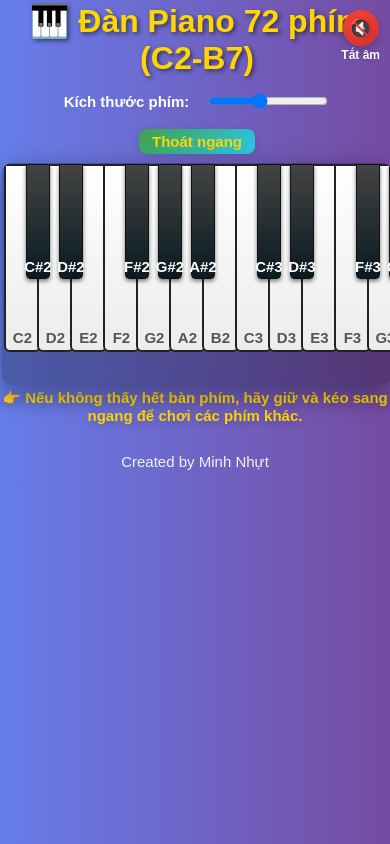
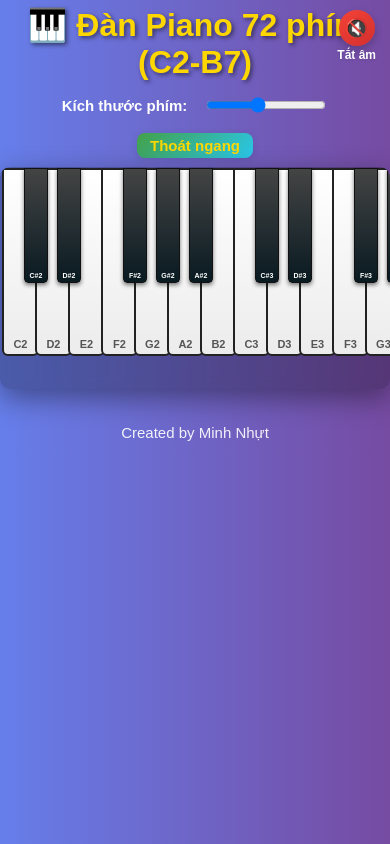
Before and after one commit to nhut990/piano, a plain HTML site: page 4/index.html in a window 390 px wide. Both pictures are taken after a click on the button "Chế độ ngang". Drawn offline with Linux system fonts and the light colour scheme; no server answers.

Commit message:
Update index.html

```diff
--- a/4/index.html
+++ b/4/index.html
@@ -5,7 +5,7 @@
   <meta name="viewport" content="width=device-width,initial-scale=1.0">
   <title>🎹 Đàn Piano 72 phím (C2-B7)</title>
   <style>
-    body { font-family: Arial, sans-serif; background: linear-gradient(135deg,#667eea 0%,#764ba2 100%); margin:0; padding:0; min-height:100vh;}
+    body { font-family: Arial, sans-serif; background: linear-gradient(135deg,#667eea 0%,#764ba2 100%); margin:0; padding:0; min-height:100vh; }
     .container { width:100%; max-width:1600px; margin:auto; position:relative; padding:28px 0 14px;}
     h1 { color: #FFD700; text-align: center; text-shadow: 2px 2px 4px rgba(0,0,0,0.5); margin: 0 0 10px 0;}
 
@@ -13,8 +13,13 @@
       text-align: center; margin-bottom: 9px;
       display: flex; justify-content: center; gap:14px; align-items:center; flex-wrap: wrap;
     }
-    .size-label { color: #fff; font-weight: bold; font-size: 15px; margin-right:3px;}
-    .size-slider { width: 120px; height: 24px; }
+
+    .size-label {
+      color: #fff; font-weight: bold; font-size: 15px; margin-right:3px;
+    }
+    .size-slider {
+      width: 120px; height: 24px;
+    }
     .fullscreen-btn {
       background: linear-gradient(137deg,#2ac7ec,#2caf97); color: #fff; border: none; border-radius: 8px; padding: 4px 13px;
       font-size: 15px; font-weight: bold; cursor: pointer; box-shadow: 0 2px 8px rgba(0,0,0,0.11); transition: all 0.13s;
@@ -29,21 +34,9 @@
     .sound-toggle.muted { background: linear-gradient(145deg, #f44336, #d32f2f);}
     .sound-toggle:active { transform: scale(0.96); }
     .sound-status { color: white; font-size: 12px; font-weight: bold; margin-top: 2px; text-shadow: 0 1px 3px rgba(0,0,0,0.14); }
-    .loading-status { text-align: center; color: #FFD700; font-size: 13px; margin: 7px 0 10px 0; font-weight: bold; pointer-events: none; }
+    .loading-status { text-align: center; color: #FFD700; font-size: 13px; margin: 7px 0 10px 0; font-weight: bold; pointer-events:none;}
     #alert { text-align: center; color: #f44336; background: #fff2f2; border-radius: 7px; font-size: 14px; font-weight:bold;
       margin: 11px auto 0 auto; max-width: 320px; padding: 8px 11px; display: none; box-shadow: 0 2px 10px rgba(0,0,0,0.08); border: 1px solid #ffd9d9;
-    }
-    .scroll-tip {
-      text-align: center;
-      color: #FFD700;
-      font-size: 15px;
-      margin: 2px auto 10px auto;
-      font-weight: bold;
-      text-shadow: 0 2px 10px rgba(20,20,20,0.2);
-      display: block;
-    }
-    @media (min-width: 800px) {
-      .scroll-tip { display: none; }
     }
     .piano-container {
       background: rgba(0,0,0,0.27); backdrop-filter: blur(8px);
@@ -52,27 +45,11 @@
       overflow-x: auto;
       transition: all 0.2s;
       cursor: grab;
-      scrollbar-width: thin;
-      scrollbar-color: #FFD700 #2ac7ec;
-      overscroll-behavior-x: contain;
-      -webkit-overflow-scrolling: touch;
-      touch-action: pan-x;
-    }
-    .piano-container::-webkit-scrollbar {
-      height: 9px;
-      background: #2ac7ec;
-      border-radius: 6px;
-    }
-    .piano-container::-webkit-scrollbar-thumb {
-      background: #FFD700;
-      border-radius: 5px;
     }
     .piano {
       position: relative; height: 180px; min-width: 2376px; margin: 0 auto;
       user-select: none;
       transition: all 0.25s;
-      -webkit-user-select: none;
-      touch-action: none;
     }
     .white-key { position: absolute; background: linear-gradient(to bottom, #fff 0%, #ececec 100%);
       border: 2px solid #222; border-radius: 0 0 6px 6px; cursor: pointer; user-select: none; display: flex;
@@ -87,6 +64,7 @@
     .black-key:active { background: linear-gradient(137deg, #b3e5fc 0%, #2ac7ec 100%);}
     .created-by-footer { text-align: center; color: #fff; font-size: 15px; opacity: 0.91; margin: 29px auto 12px auto; width: 100%; }
 
+    /* Fullscreen ngang khi body có class .landscape */
     body.landscape .piano-container {
       max-width: 100vw;
       height: 220px;
@@ -100,28 +78,32 @@
       min-height: 100vw;
       background: linear-gradient(90deg,#667eea 0%,#764ba2 100%);
     }
-    @media (max-width: 2400px){ .piano { width:2392px; max-width:98vw;} }
-    @media (max-width: 1900px){ .piano { width:1910px;} }
-    @media (max-width: 1290px){ .piano { width:1260px;} }
+
+    /* Điều chỉnh responsive, giữ phím tràn ngang khi nhỏ */
+    @media (max-width: 2400px){
+      .piano { width:2392px; max-width:98vw;}
+    }
+    @media (max-width: 1900px){
+      .piano { width:1910px;}
+    }
+    @media (max-width: 1290px){
+      .piano { width:1260px;}
+    }
     @media (max-width: 900px){
       .piano-container{max-width:99vw;}
       .piano{width:930px;}
-      .black-key, .white-key { font-size: 11px !important; }
+    }
+    @media (max-width: 1000px){
+      .container{padding:13px 0;}
     }
     @media (max-width: 700px){
       .piano{width:650px;}
       .piano-container{padding:3px;}
-      .black-key, .white-key { font-size: 13px !important; }
     }
     @media (max-width: 650px){
       .piano{width:99vw;}
       .container{padding:6px 0;}
       .piano-container{padding:1px;}
-    }
-    @media (max-width: 500px) {
-      .black-key, .white-key { font-size: 15px !important;}
-      .piano{height:110px !important;}
-      .container{padding:2px;}
     }
   </style>
 </head>
@@ -134,6 +116,7 @@
       <span class="sound-status" id="soundStatus">Tắt âm</span>
     </div>
     <h1>🎹 Đàn Piano 72 phím (C2-B7)</h1>
+    <!-- Control bar for fullscreen and key size -->
     <div class="control-bar">
       <span class="size-label">Kích thước phím:</span>
       <input type="range" min="18" max="54" value="33" step="1" class="size-slider" id="keySizeSlider">
@@ -141,13 +124,13 @@
     </div>
     <div class="loading-status" id="loadingStatus">⏳ Đang tải Piano...</div>
     <div id="alert"></div>
-    <div class="piano-container" id="pianoContainer">
+    <div class="piano-container">
       <div class="piano" id="piano"></div>
     </div>
   </div>
-  <div class="scroll-tip">👉 Nếu không thấy hết bàn phím, hãy giữ và kéo sang ngang để chơi các phím khác.</div>
   <div class="created-by-footer">Created by Minh Nhựt</div>
   <script>
+    // Mảng nốt trắng từ C2 đến B7
     const WHITE_NOTES = [
       "C2","D2","E2","F2","G2","A2","B2",
       "C3","D3","E3","F3","G3","A3","B3",
@@ -170,12 +153,15 @@
       {note:"C#7",pos:"C7"}, {note:"D#7",pos:"D7"},
       {note:"F#7",pos:"F7"}, {note:"G#7",pos:"G7"}, {note:"A#7",pos:"A7"},
     ];
+
+    // Biến cho control kích thước/key size
     let whiteKeyWidth = 33, blackKeyWidth = 22, whiteKeyHeight = 180, blackKeyHeight = 110;
     function getWhiteKeyPosX() {
       let obj = {};
       WHITE_NOTES.forEach((note,i)=>{obj[note]=i*whiteKeyWidth;});
       return obj;
     }
+
     const pianoNotesAll = WHITE_NOTES.concat(BLACK_NOTES_LAYOUT.map(n=>n.note)).sort((a,b) => {
       function noteMidi(note) {
         const ORDER = {"C":0,"C#":1,"D":2,"D#":3,"E":4,"F":5,"F#":6,"G":7,"G#":8,"A":9,"A#":10,"B":11};
@@ -252,6 +238,7 @@
       const whiteKeyPosX = getWhiteKeyPosX();
       const pianoDiv = document.getElementById('piano');
       pianoDiv.innerHTML = '';
+      // Đặt width/height động cho piano
       pianoDiv.style.height = whiteKeyHeight + "px";
       pianoDiv.style.width = (WHITE_NOTES.length*whiteKeyWidth) + "px";
       WHITE_NOTES.forEach((note, i) => {
@@ -396,13 +383,14 @@
     // Chức năng fullscreen landscape
     const fullscreenBtn = document.getElementById('fullscreenBtn');
     let isLandscape = false;
+
     function setLandscapeMode(active) {
       isLandscape = !!active;
       if(isLandscape){
         document.body.classList.add('landscape');
         fullscreenBtn.classList.add('active');
         fullscreenBtn.textContent = 'Thoát ngang';
-        let pianoCont = document.getElementById('pianoContainer');
+        let pianoCont = document.querySelector('.piano-container');
         pianoCont.scrollLeft = 0;
       }else{
         document.body.classList.remove('landscape');
@@ -413,59 +401,69 @@
     fullscreenBtn.addEventListener('click',()=>{
       setLandscapeMode(!isLandscape);
     });
+
+    // Tự động chuyển ngang nếu quay màn hình
     window.addEventListener("orientationchange", function() {
       if(window.innerHeight < window.innerWidth) setLandscapeMode(true);
       else setLandscapeMode(false);
     });
+    // Khám phá: nhập/xuất lại nếu resize khi landscape
     window.addEventListener('resize', function(){
       if(isLandscape && window.innerHeight > window.innerWidth){ setLandscapeMode(false);}
     });
+
     window.addEventListener('load', async () => {
       initAudioContext();
       await ensureSamples();
       renderPiano();
       document.getElementById('loadingStatus').style.display = 'none';
+      // Nếu mở sẵn màn hình ngang
       if(window.innerHeight < window.innerWidth){
         setLandscapeMode(true);
       }
     });
-    // Kéo vuốt vùng piano-container: pan & scroll ngang dễ trên mobile
+
+    // === TÍNH NĂNG KÉO BÁN PHÍM TRÊN VÙNG container ===
     (function() {
-      const pianoContainer = document.getElementById('pianoContainer');
-      let isTouching = false, startX = 0, scrollStart = 0;
+      const pianoContainer = document.querySelector('.piano-container');
+      let isPanning = false, startX = 0, scrollStart = 0;
+
+      // Touch Devices
       pianoContainer.addEventListener('touchstart', function(e) {
         if (e.target.classList.contains('white-key') || e.target.classList.contains('black-key')) return;
         if (e.touches.length === 1) {
-          isTouching = true;
+          isPanning = true;
           startX = e.touches[0].clientX;
           scrollStart = pianoContainer.scrollLeft;
           pianoContainer.style.cursor = 'grabbing';
+          e.preventDefault();
         }
       });
       pianoContainer.addEventListener('touchmove', function(e){
-        if (isTouching && e.touches.length === 1) {
+        if (isPanning && e.touches.length === 1) {
           let dx = startX - e.touches[0].clientX;
           pianoContainer.scrollLeft = scrollStart + dx;
+          e.preventDefault();
         }
       });
       pianoContainer.addEventListener('touchend', function(){
-        isTouching = false;
+        isPanning = false;
         pianoContainer.style.cursor = '';
       });
-      // Mouse pan
-      let isPanning = false, mouseStartX = 0, mouseScrollStart = 0;
+
+      // Mouse Devices
       pianoContainer.addEventListener('mousedown', function(e) {
         if (e.target.classList.contains('white-key') || e.target.classList.contains('black-key')) return;
         isPanning = true;
-        mouseStartX = e.clientX;
-        mouseScrollStart = pianoContainer.scrollLeft;
+        startX = e.clientX;
+        scrollStart = pianoContainer.scrollLeft;
         pianoContainer.style.cursor = 'grabbing';
         e.preventDefault();
       });
       window.addEventListener('mousemove', function(e){
         if (isPanning) {
-          let dx = mouseStartX - e.clientX;
-          pianoContainer.scrollLeft = mouseScrollStart + dx;
+          let dx = startX - e.clientX;
+          pianoContainer.scrollLeft = scrollStart + dx;
         }
       });
       window.addEventListener('mouseup', function(){
@@ -474,15 +472,7 @@
           pianoContainer.style.cursor = '';
         }
       });
-      // Ngăn double tap zoom trên mobile
-      pianoContainer.addEventListener('touchend', function(e){
-        if(e.cancelable && e.touches.length===0 && e.detail>1) e.preventDefault();
-      });
     })();
-    // Tối ưu mobile: Ngăn text chọn
-    document.addEventListener('touchmove', function(e){
-      if(e.target.classList.contains('white-key') || e.target.classList.contains('black-key')) e.preventDefault();
-    }, { passive: false });
   </script>
 </body>
 </html>
```
